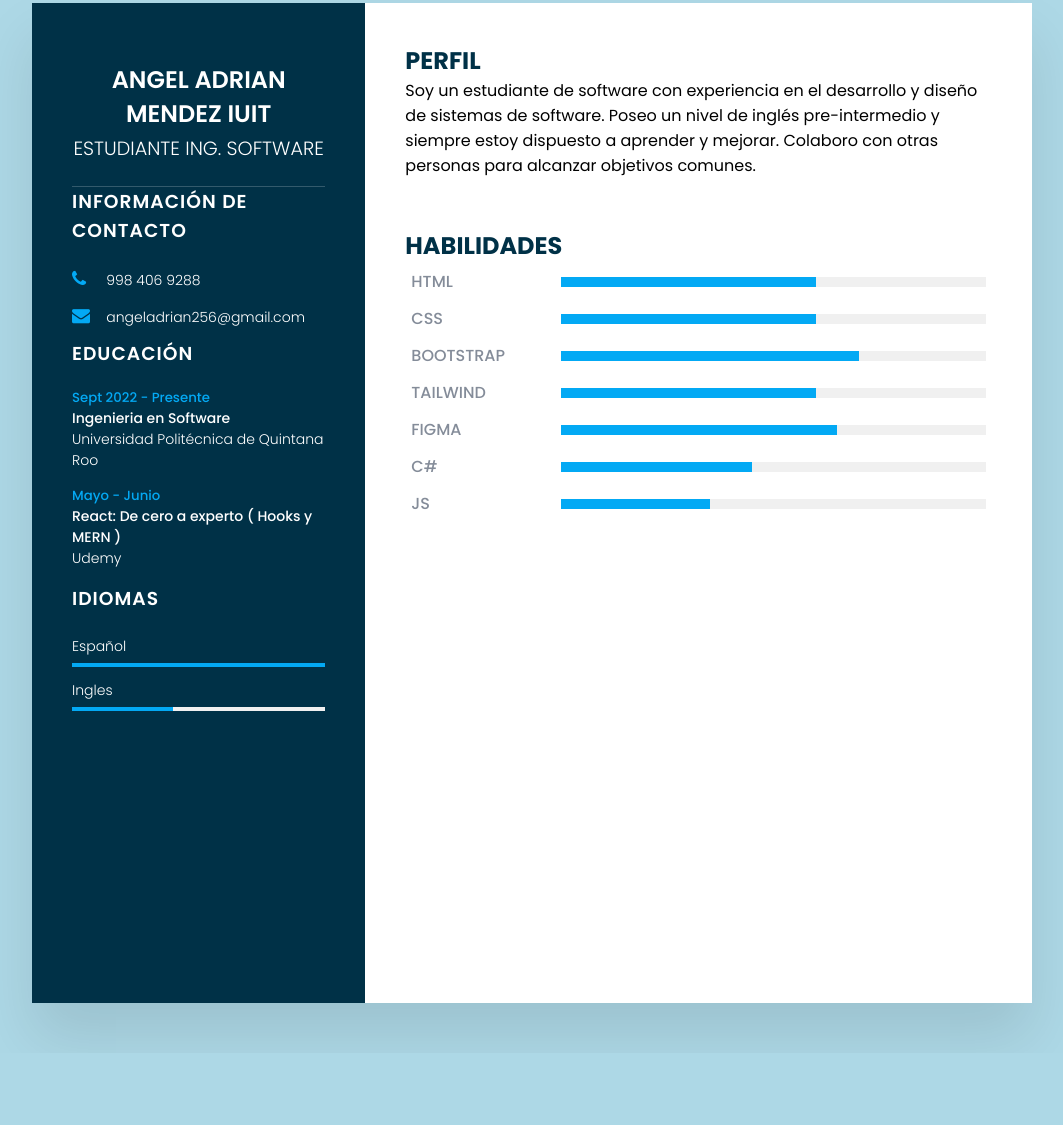
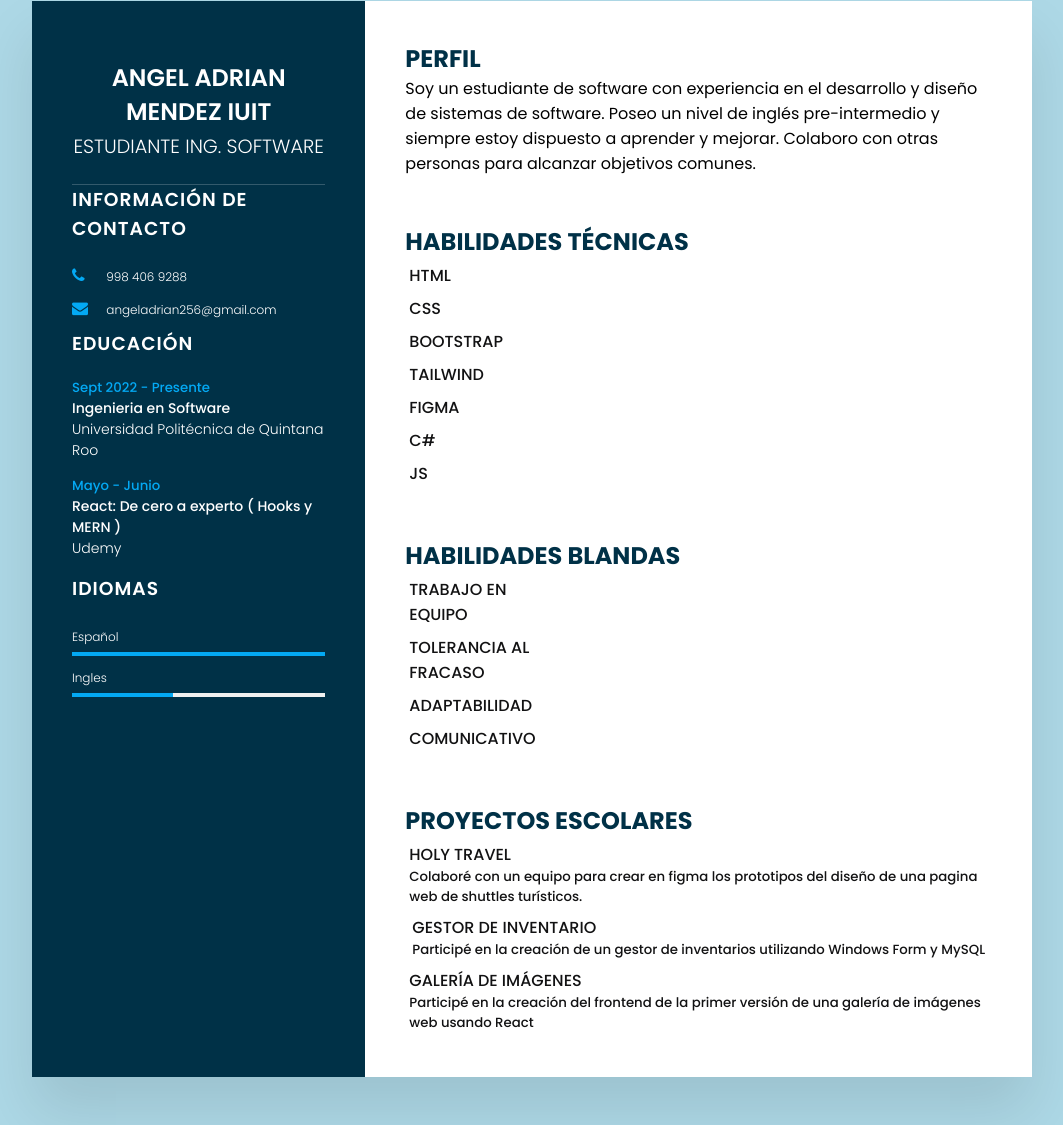
Before and after one commit to BoniceDeAguacate/BoniceDeAguacate.github.io, a plain HTML site: page index.html in a window 1280 px wide. Shown: the part 47-1172 px from the top of the page, without its empty margins (108-1171 px from the left). Before the commit the page ends 1100 px from the top, so only its background shows below. Drawn offline with Linux system fonts and the light colour scheme.

Commit message:
Actualizacion

```diff
--- a/index.html
+++ b/index.html
@@ -66,50 +66,103 @@
                 <p>Soy un estudiante de software con experiencia en el desarrollo y diseño de sistemas de software. Poseo un nivel de inglés pre-intermedio y siempre estoy dispuesto a aprender y mejorar. Colaboro con otras personas para alcanzar objetivos comunes.</p>
             </div>
             <div class="about skills">
-                <h2 class="title2">Habilidades</h2>
+                <h2 class="title2">Habilidades Técnicas</h2>
                 <div class="box">
                     <h4>HTML</h4>
-                    <div class="percent">
+                    <!-- <div class="percent">
                         <div style="width: 60%;"></div>
-                    </div>
+                    </div> -->
                 </div>
                 <div class="box">
                     <h4>CSS</h4>
-                    <div class="percent">
+                    <!-- <div class="percent">
                         <div style="width: 60%;"></div>
-                    </div>
+                    </div> -->
                 </div>
                 <div class="box">
                     <h4>Bootstrap</h4>
-                    <div class="percent">
+                    <!-- <div class="percent">
                         <div style="width: 70%;"></div>
-                    </div>
+                    </div> -->
                 </div>
                 <div class="box">
                     <h4>Tailwind</h4>
-                    <div class="percent">
+                    <!-- <div class="percent">
                         <div style="width: 60%;"></div>
-                    </div>
+                    </div> -->
                 </div>
                 <div class="box">
                     <h4>Figma</h4>
-                    <div class="percent">
+                    <!-- <div class="percent">
                         <div style="width: 65%;"></div>
-                    </div>
+                    </div> -->
                 </div>
                 <div class="box">
                     <h4>C#</h4>
-                    <div class="percent">
+                    <!-- <div class="percent">
                         <div style="width: 45%;"></div>
-                    </div>
+                    </div> -->
                 </div>
                 <div class="box">
                     <h4>JS</h4>
-                    <div class="percent">
+                    <!-- <div class="percent">
                         <div style="width: 35%;"></div>
-                    </div>
+                    </div> -->
                 </div>
+            </div>
 
+            <div class="about skills">
+                <h2 class="title2">Habilidades Blandas</h2>
+                <div class="box">
+                    <h4>Trabajo en equipo</h4>
+                    <!-- <div class="percent">
+                        <div style="width: 60%;"></div>
+                    </div> -->
+                </div>
+                <div class="box">
+                    <h4>Tolerancia al fracaso</h4>
+                    <!-- <div class="percent">
+                        <div style="width: 60%;"></div>
+                    </div> -->
+                </div>
+                <div class="box">
+                    <h4>Adaptabilidad</h4>
+                    <!-- <div class="percent">
+                        <div style="width: 70%;"></div>
+                    </div> -->
+                </div>
+                <div class="box">
+                    <h4>Comunicativo</h4>
+                    <!-- <div class="percent">
+                        <div style="width: 60%;"></div>
+                    </div> -->
+                </div>
+            </div>
+
+            <div class="about proyects">
+                <h2 class="title2">Proyectos Escolares</h2>
+                <div class="box">
+                    <h4>Holy Travel<br></h4>
+                    <h5>Colaboré con un equipo para crear en figma los prototipos del diseño de una pagina web de shuttles turísticos.
+                    </h5>
+                    <!-- <div class="percent">
+                        <div style="width: 60%;"></div>
+                    </div> -->
+                </div>
+                <div class="box">
+                    <h4>Gestor de inventario</h4>
+                    <h5>Participé en la creación de un gestor de inventarios utilizando Windows Form y MySQL</h5>
+                    <!-- <div class="percent">
+                        <div style="width: 60%;"></div>
+                    </div> -->
+                </div>
+                <div class="box">
+                    <h4>Galería de imágenes</h4>
+                    <h5>Participé en la creación del frontend de la primer versión de una galería de imágenes web usando React</h5>
+                    <!-- <div class="percent">
+                        <div style="width: 70%;"></div>
+                    </div> -->
+                </div>
 
             </div>
         </div>
--- a/style.css
+++ b/style.css
@@ -19,7 +19,7 @@ body{
     max-width: 1000px;
     min-height: 1000px;
     background: white;
-    margin: 50px;
+    margin: 48px;
     display: grid;
     grid-template-columns: 1fr 2fr;
     box-shadow: 0 35px 55px rgba(0, 0, 0, 0.1);
@@ -63,18 +63,18 @@ body{
 .contactInfo ul li{
     position: relative;
     list-style: none;
-    margin: 10px 0;
+    margin: 8px 0;
     /* cursor: pointer; */
 }
 
 .contactInfo ul li .icon{
     display: inline-block;
     width: 30px;
-    font-size: 18px;
+    font-size: 16px;
     color:#03a9f4;
 }
 .contactInfo ul li .text{
-    font-size: 14px;
+    font-size: 12px;
 }
 
 .contactInfo ul li span{
@@ -104,7 +104,7 @@ body{
     height: 4px;
     background-color: #f0f0f0 ;
     display: block;
-    margin-top: 5px;
+    margin-top: 4px;
 }
 .contactInfo.language .percent div{
     position: absolute;
@@ -119,7 +119,7 @@ body{
     padding: 40px;
 }
 .about{
-    margin-bottom: 50px;
+    margin-bottom: 48px;
 }
 .about:last-child{
     margin-bottom: 0;
@@ -134,7 +134,7 @@ body{
     font-size: 16px;
 }
 .skills .box{
-    padding: 6px;
+    padding: 4px;
     position: relative;
     width: 100%;
     display: grid;
@@ -144,7 +144,7 @@ body{
 }
 .skills .box h4{
    text-transform: uppercase;
-   color: #848c99;
+   color: #121213;
    font-weight: 500;
 }
 .skills .box .percent{
@@ -159,6 +159,27 @@ body{
    left: 0;
    height: 100%;
    background: #03a9f4;
+}
+
+.proyects .box{
+    padding: 4px;
+    position: relative;
+    width: 100%;
+    display: grid;
+    justify-content: center;
+    align-items: center;
+}
+
+.proyects .box h4{
+    text-transform: uppercase;
+   color: #121213;
+   font-weight: 500;
+}
+
+.proyects .box h5{
+
+   color: #121213;
+   font-weight: 500;
 }
 
 @media (max-width: 1000px){
```
